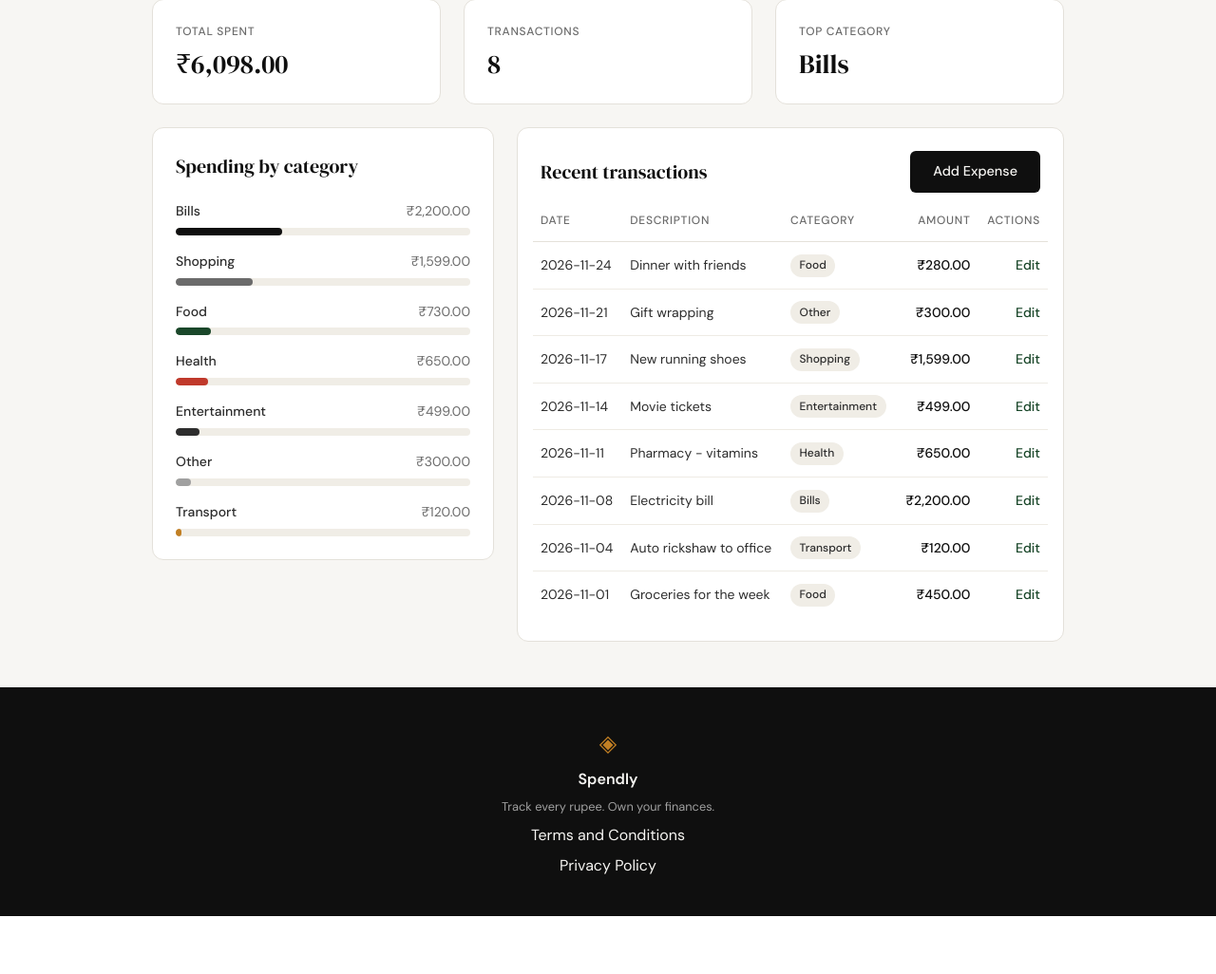
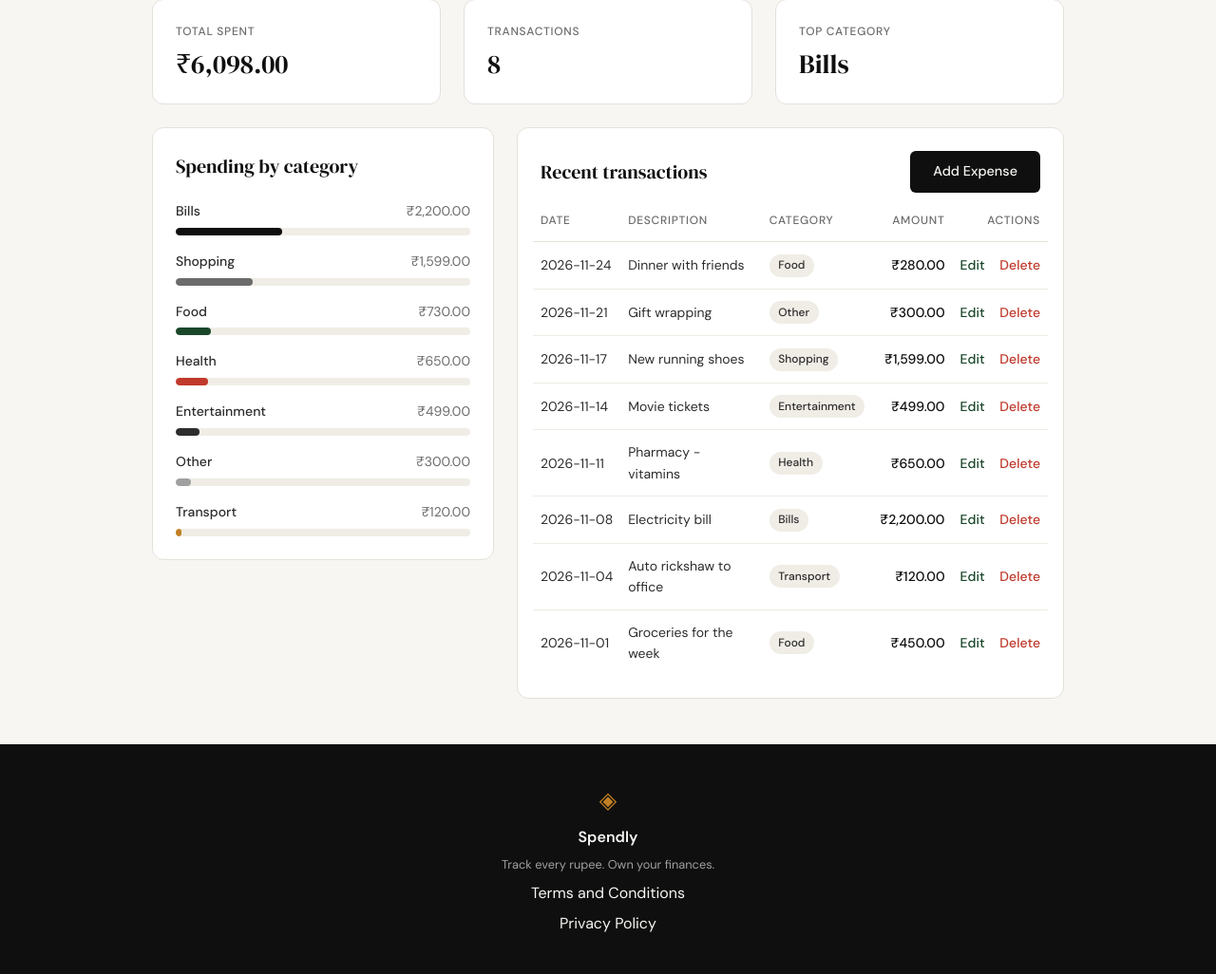
Before and after one commit to fbader99/spendly, a Flask app: page /profile in a window 1280 px wide. Shown: the part 397-1423 px from the top of the page at 95% size. Before the commit the page ends 1362 px from the top, so only its background shows below. Run offline with Flask 3, Linux system fonts and the light colour scheme; the visitor is signed in with stand-in values (Sample User, id 1); data comes from the database, SQL or seed files in the repository.

Commit message:
Add delete expense functionality (#10)
Co-authored-by: Faisal Shabbir <faisalshabbir@Faisals-MacBook-Pro.local>
Co-authored-by: Claude Opus 5.5 <noreply@anthropic.com>

```diff
--- a/app.py
+++ b/app.py
@@ -9,6 +9,7 @@ from werkzeug.security import check_password_hash
 
 from database.db import CATEGORIES, create_user, get_user_by_email, init_db, seed_db
 from database.queries import (
+    delete_expense as delete_expense_row,
     get_category_breakdown,
     get_expense_by_id,
     get_recent_transactions,
@@ -346,9 +347,16 @@ def edit_expense(id):
     return redirect(url_for("profile"))
 
 
-@app.route("/expenses/<int:id>/delete")
+@app.route("/expenses/<int:id>/delete", methods=["POST"])
+@login_required
 def delete_expense(id):
-    return "Delete expense — coming in Step 9"
+    # 404 for both missing and other users' expenses, so ids aren't leaked.
+    if get_expense_by_id(id, session["user_id"]) is None:
+        abort(404)
+
+    delete_expense_row(id, session["user_id"])
+    flash("Expense deleted.", "success")
+    return redirect(url_for("profile"))
 
 
 if __name__ == "__main__":
--- a/database/queries.py
+++ b/database/queries.py
@@ -186,3 +186,17 @@ def update_expense(expense_id, user_id, amount, category, expense_date, descript
         return cursor.rowcount == 1
     finally:
         conn.close()
+
+
+def delete_expense(expense_id, user_id):
+    """Delete one of this user's expenses. Return True if a row was deleted."""
+    conn = get_db()
+    try:
+        cursor = conn.execute(
+            "DELETE FROM expenses WHERE id = ? AND user_id = ?",
+            (expense_id, user_id),
+        )
+        conn.commit()
+        return cursor.rowcount == 1
+    finally:
+        conn.close()
--- a/static/css/style.css
+++ b/static/css/style.css
@@ -299,6 +299,23 @@ a { color: inherit; text-decoration: none; }
 .btn-ghost:hover {
     border-color: var(--ink);
     color: var(--ink);
+}
+
+/* Text-style danger button, e.g. Delete in the transactions table */
+.btn-delete {
+    background: none;
+    border: none;
+    padding: 0;
+    margin-left: 0.75rem;
+    font: inherit;
+    font-weight: 500;
+    color: var(--danger);
+    cursor: pointer;
+}
+
+.btn-delete:hover,
+.btn-delete:focus-visible {
+    text-decoration: underline;
 }
 
 /* ------------------------------------------------------------------ */
--- a/templates/profile.html
+++ b/templates/profile.html
@@ -116,6 +116,10 @@
                                 <td class="profile-num">₹{{ "{:,.2f}".format(e.amount) }}</td>
                                 <td class="profile-actions">
                                     <a href="{{ url_for('edit_expense', id=e.id) }}" class="profile-edit-link">Edit</a>
+                                    <form method="POST" action="{{ url_for('delete_expense', id=e.id) }}" style="display:inline"
+                                          onsubmit="return confirm('Delete this expense?')">
+                                        <button type="submit" class="btn-delete">Delete</button>
+                                    </form>
                                 </td>
                             </tr>
                             {% endfor %}
```
Also changed, not shown: .claude/specs/09-delete-expense.md (added).
